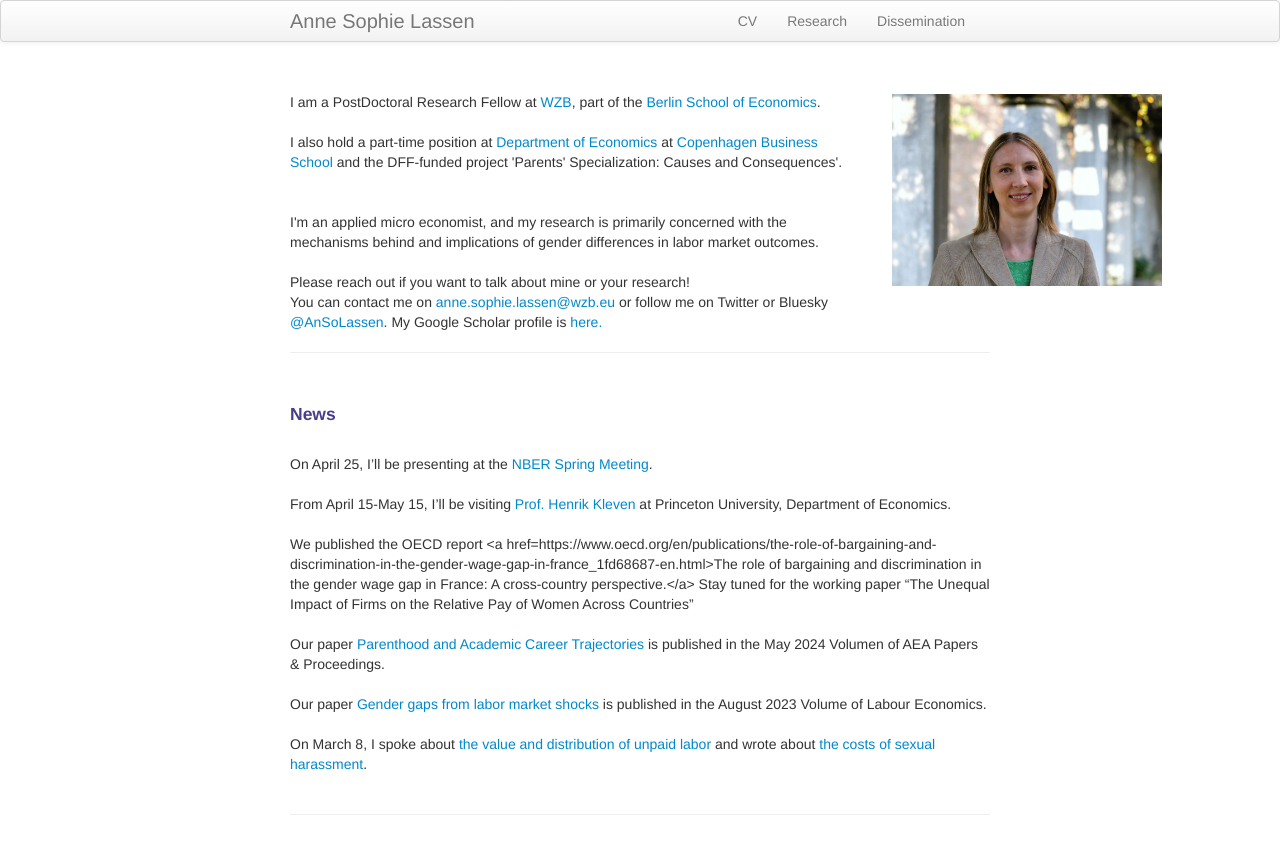
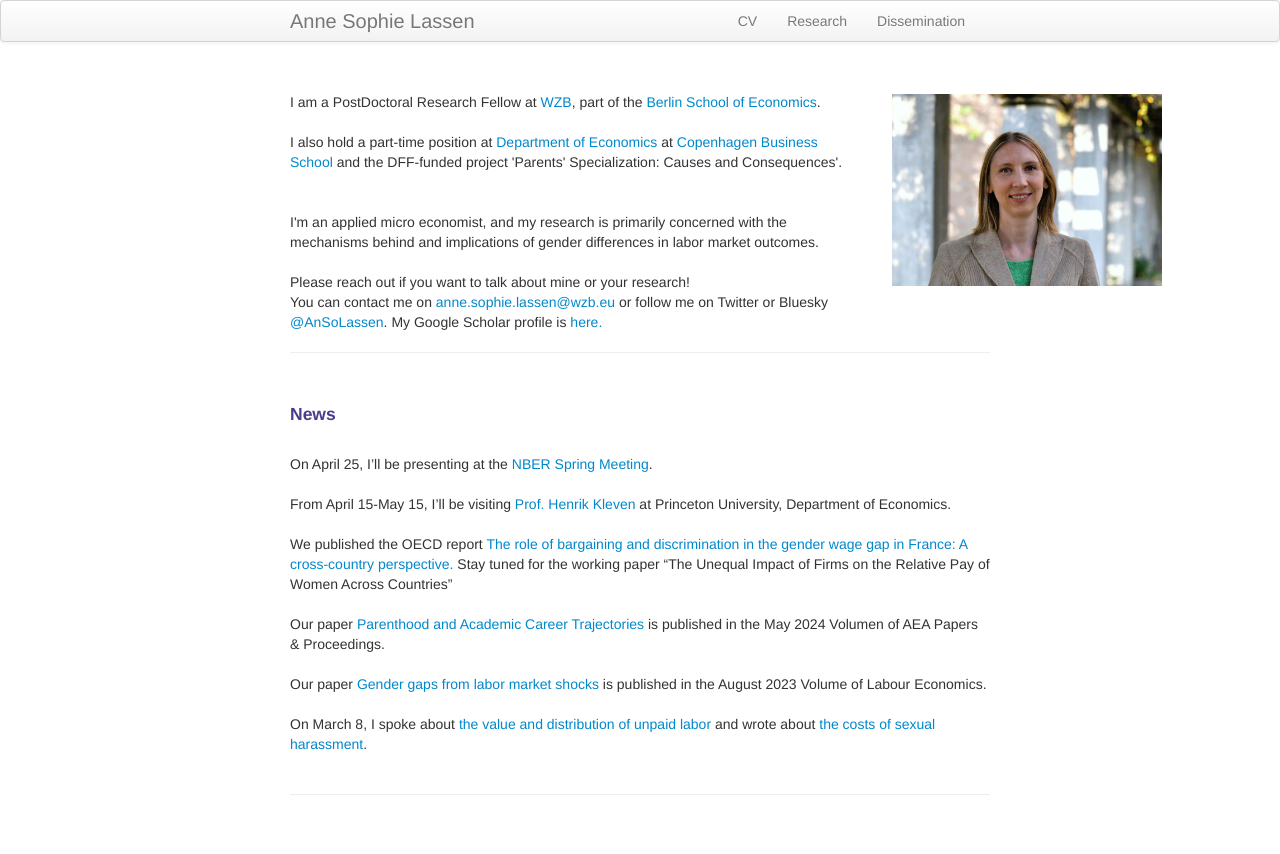
Before and after one commit to annesophielassen/annesophielassen.github.io, a Jekyll site: the page built from index.md, in a window 1280 px wide. Shown: the top 854 px of the page. Built offline with Jekyll 4.4.1, drawn with Linux system fonts in a browser that asks for light colours.

Commit message:
Update index.md

```diff
--- a/index.md
+++ b/index.md
@@ -43,7 +43,7 @@ On April 25, I'll be presenting at the <a href="https://www.nber.org/conferences
 From April 15-May 15, I'll be visiting <a href="https://www.henrikkleven.com/">Prof. Henrik Kleven</a> at Princeton University, Department of Economics.
 <br>
 <br>
-We published the OECD report <a href=https://www.oecd.org/en/publications/the-role-of-bargaining-and-discrimination-in-the-gender-wage-gap-in-france_1fd68687-en.html>The role of bargaining and discrimination in the gender wage gap in France: A cross-country perspective.</a> Stay tuned for the working paper "The Unequal Impact of Firms on the Relative Pay of Women Across Countries"
+We published the OECD report <a href="https://www.oecd.org/en/publications/the-role-of-bargaining-and-discrimination-in-the-gender-wage-gap-in-france_1fd68687-en.html">The role of bargaining and discrimination in the gender wage gap in France: A cross-country perspective.</a> Stay tuned for the working paper "The Unequal Impact of Firms on the Relative Pay of Women Across Countries"
 <br>
 <br>
 Our paper <a href="https://www.aeaweb.org/articles?id=10.1257/pandp.20241118">Parenthood and Academic Career Trajectories</a> is published in the May 2024 Volumen of AEA Papers & Proceedings.
```
